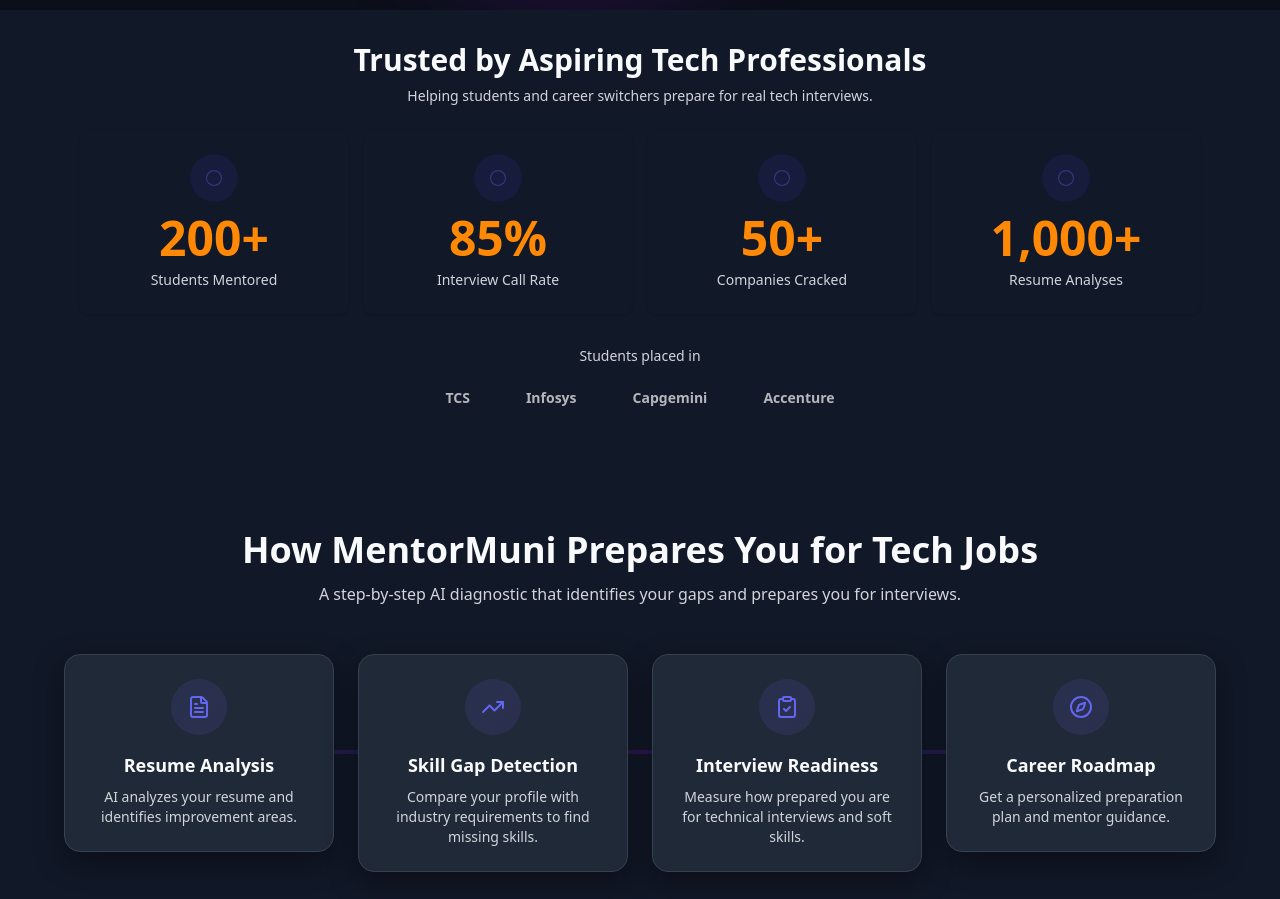
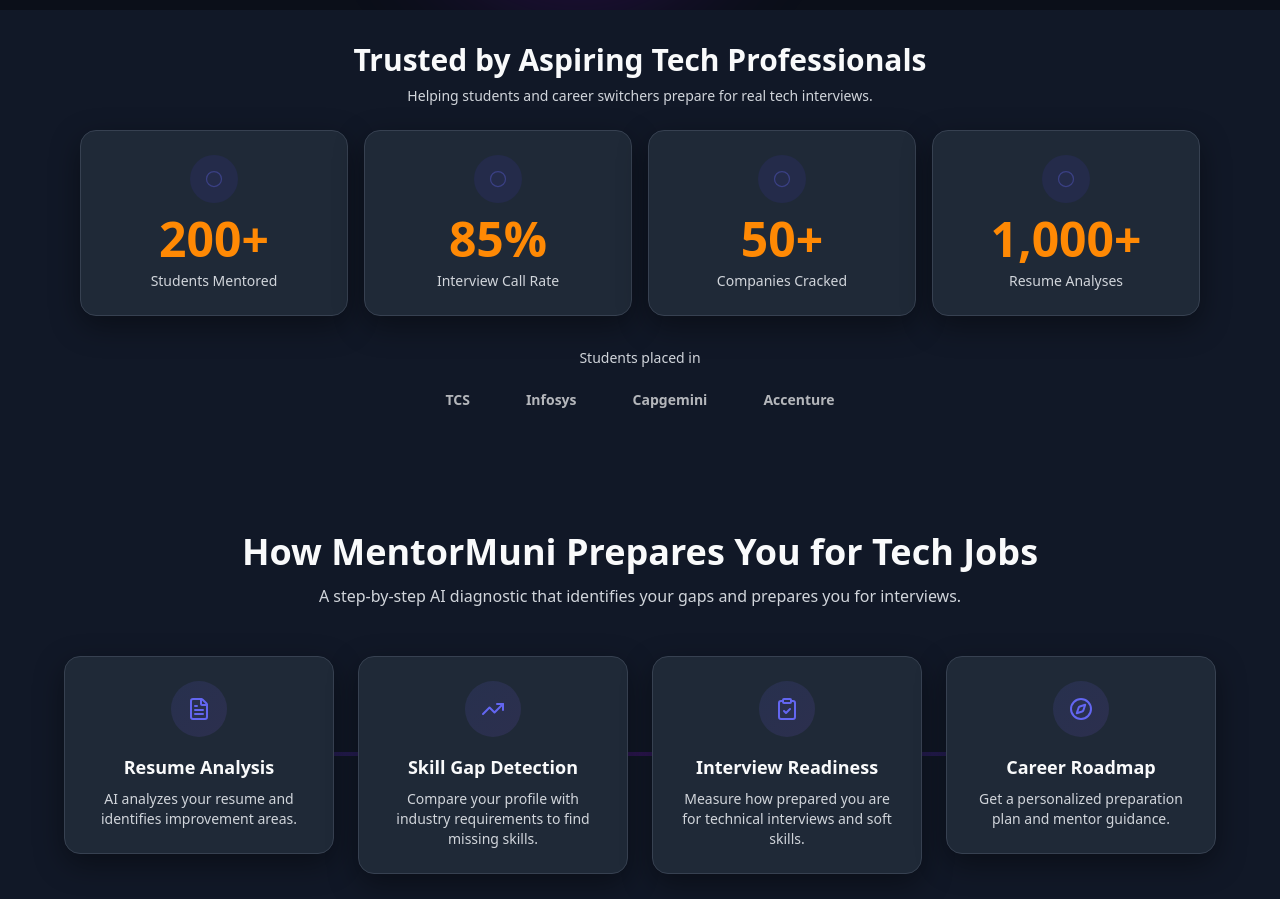
Before and after one commit to MentorMuni/MentorMuni-React-Frontend, a React (Vite) app: page /#/ in a window 1280 px wide. Shown: the part 1100-1999 px from the top of the page. Built offline with nearby package versions, Linux system fonts and the light colour scheme.

Commit message:
Constrast fixes

```diff
--- a/src/components/TrustIndicators.jsx
+++ b/src/components/TrustIndicators.jsx
@@ -66,7 +66,7 @@ const TrustIndicators = () => {
 
         <div className="grid grid-cols-1 sm:grid-cols-2 lg:grid-cols-4 gap-4">
           {trustStats.map((s) => (
-            <div key={s.key} className="card-light rounded-lg p-6 text-center shadow-sm hover:shadow-lg transition-shadow hover:scale-[1.01] transform-gpu">
+            <div key={s.key} className="card-dark p-6 text-center shadow-sm hover:shadow-lg transition-shadow hover:scale-[1.01] transform-gpu">
               <div className="flex items-center justify-center h-12 w-12 rounded-full mx-auto bg-indigo-600/10 mb-3">
                 <svg width="20" height="20" viewBox="0 0 24 24" fill="none" className="text-indigo-300">
                   <circle cx="12" cy="12" r="9" stroke="rgba(99,102,241,0.35)" strokeWidth="1.5" />
--- a/src/components/homepage.jsx
+++ b/src/components/homepage.jsx
@@ -20,7 +20,7 @@ import FAQSection from './FAQSection';
 
 const HomePage = () => {
   return (
-    <div className="min-h-screen bg-white text-slate-900 font-sans antialiased overflow-hidden">
+    <div className="min-h-screen section-main text-on-dark font-sans antialiased overflow-hidden">
       <DarkModeToggle />
 
       {/* === Landing page: ordered sections for transformation narrative === */}
```
